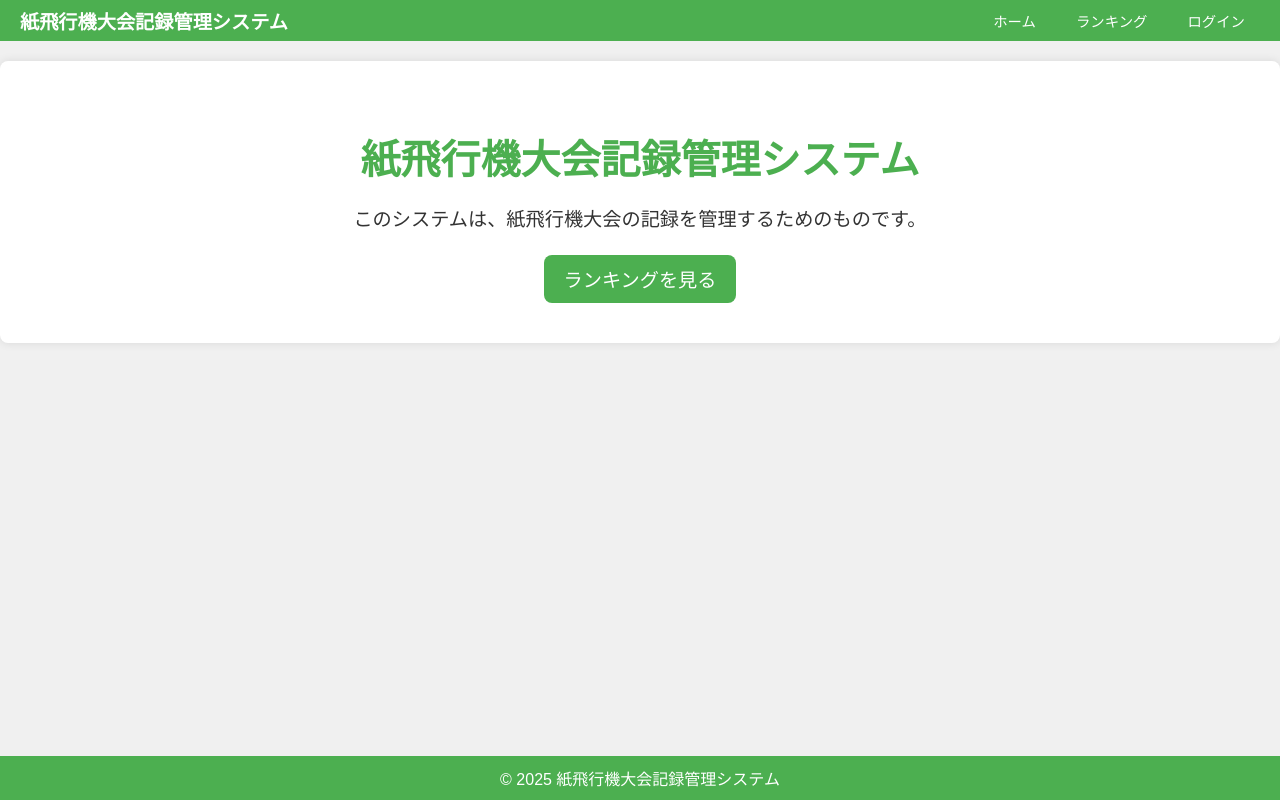
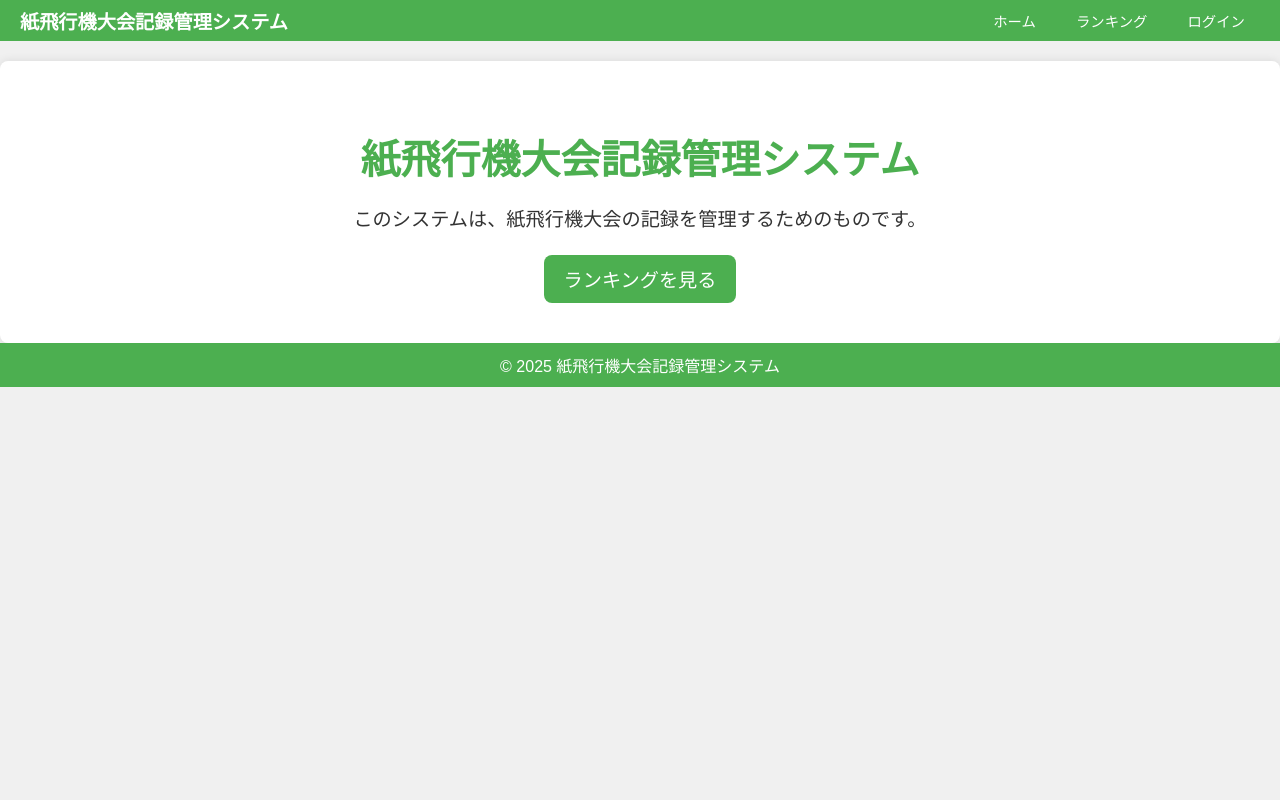
Before and after one commit to shunichi0402/club-harappa-recording-system, a Vue app: page / in a window 1280 px wide. Built offline with nearby package versions, Linux system fonts and the light colour scheme; no server answers.

Commit message:
フッターのスタイルを変更し、固定位置の設定をコメントアウト

```diff
--- a/src/components/Footer.vue
+++ b/src/components/Footer.vue
@@ -16,9 +16,9 @@
   color: white;
   text-align: center;
   padding: 10px 0;
-  position: fixed;
+  /* position: fixed; */
   width: 100%;
-  bottom: 0;
+  /* bottom: 0; */
 }
 
 .footer-content {
```
